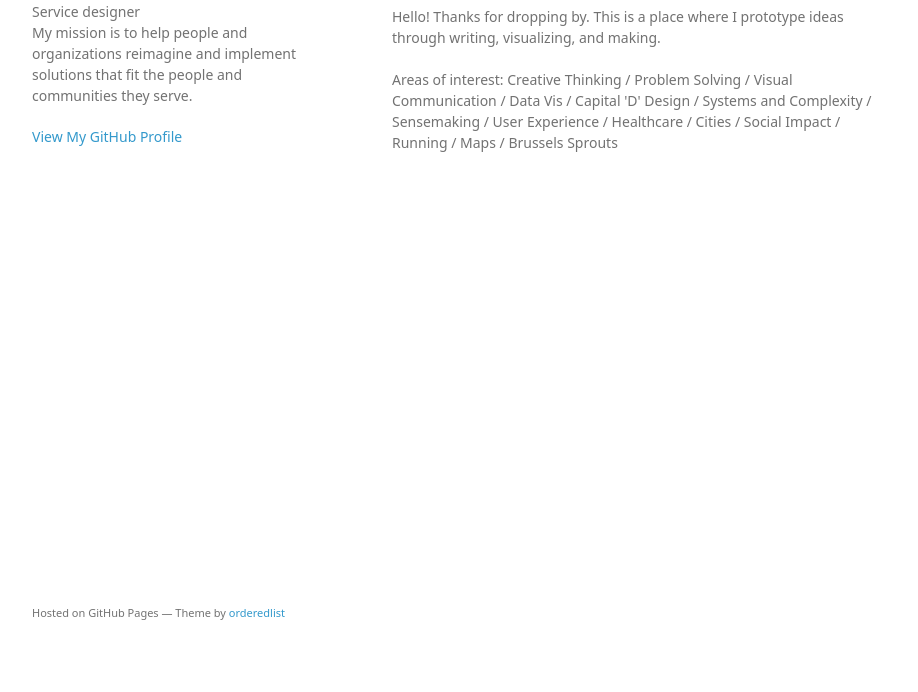
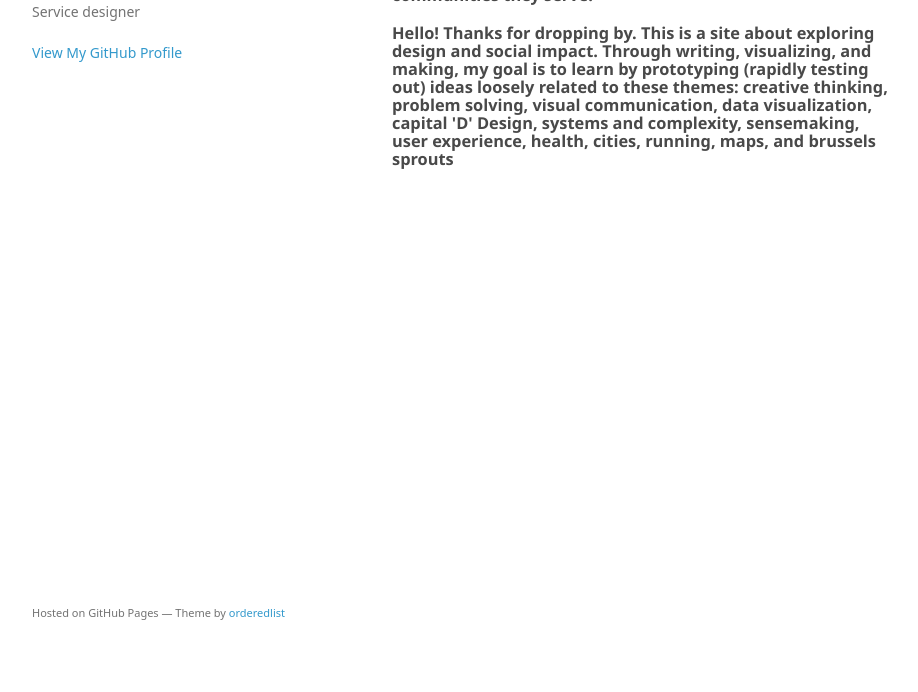
Before and after one commit to heidimok/heidimok.github.io, a plain HTML site: page index.html in a window 1280 px wide. Shown: the part 108-800 px from the top of the page, without its empty margins (178-1096 px from the left). Drawn offline with Linux system fonts and the light colour scheme; a web font is replaced by a local one.

Commit message:
Update index.html

```diff
--- a/index.html
+++ b/index.html
@@ -16,20 +16,18 @@
     <div class="wrapper">
       <header>
         <h1>Heidi Mok</h1>
-
-
-        <p>Service designer <br> My mission is to help people and organizations reimagine and implement solutions that fit the people and communities they serve.</p>
-
+        <p>Service designer</p>
         <p class="view"><a href="https://github.com/heidimok">View My GitHub Profile</a></p>
 
       </header>
 
       <section>
         <h3>
-          <a id="welcome-to-github-pages" class="anchor" href="#welcome-to-github-pages" aria-hidden="true"><span aria-hidden="true" class="octicon octicon-link"></span></a>A space where I prototype ideas through writing, making, and visualizing</h3>
+          <a id="welcome-to-github-pages" class="anchor" href="#welcome-to-github-pages" aria-hidden="true"><span aria-hidden="true" class="octicon octicon-link"></span></a>My mission is to help people and organizations reimagine and implement solutions that fit the people and communities they serve.<h3>
 
-<p>Hello! Thanks for dropping by. This is a place where I prototype ideas through writing, visualizing, and making.
-<br><br>Areas of interest: Creative Thinking / Problem Solving / Visual Communication / Data Vis / Capital 'D' Design / Systems and Complexity / Sensemaking / User Experience / Healthcare / Cities / Social Impact / Running / Maps / Brussels Sprouts </p>
+          <p>Hello! Thanks for dropping by. This is a site about exploring design and social impact. Through writing, visualizing, and making, my goal is to learn by prototyping (rapidly testing out) ideas loosely related to these themes: creative thinking, problem solving, visual communication, data visualization, capital 'D' Design, systems and complexity, sensemaking, user experience, health, cities, running, maps, and brussels sprouts</p>
+
+
 
 
 
```
